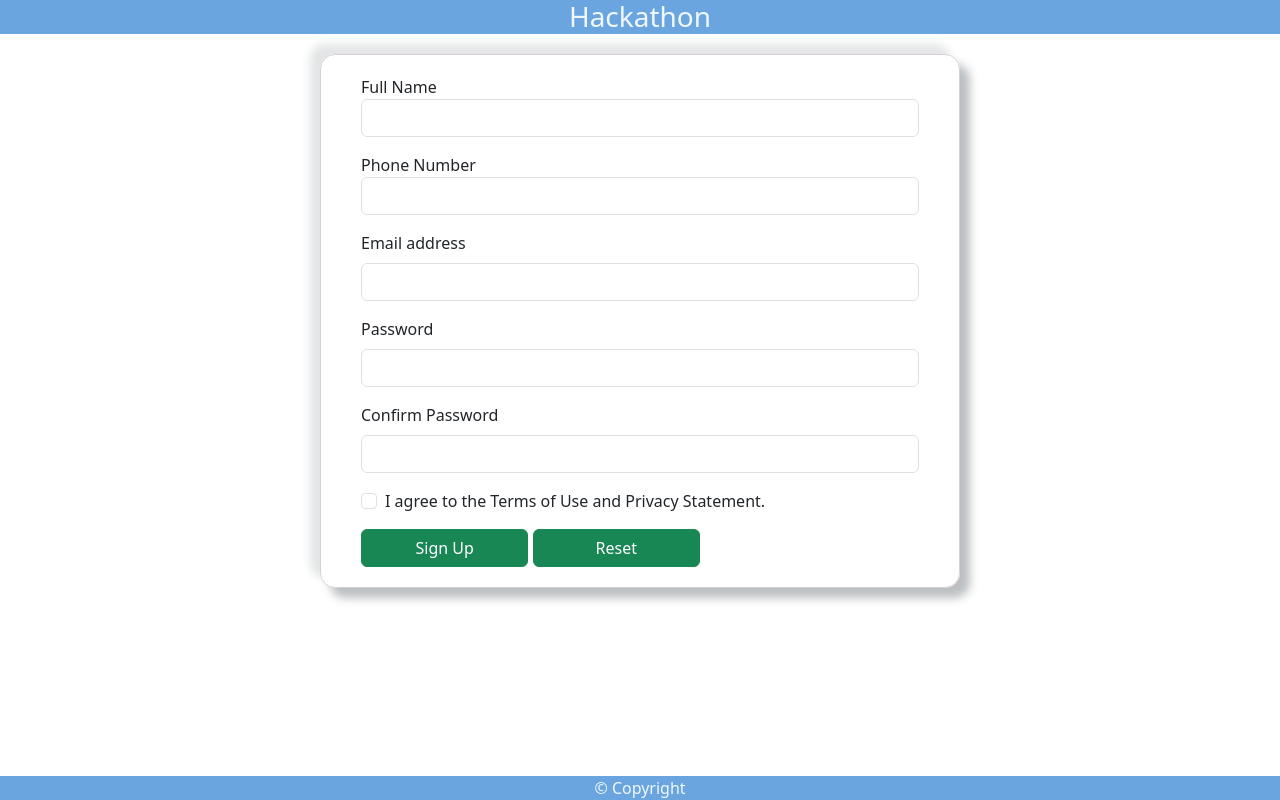
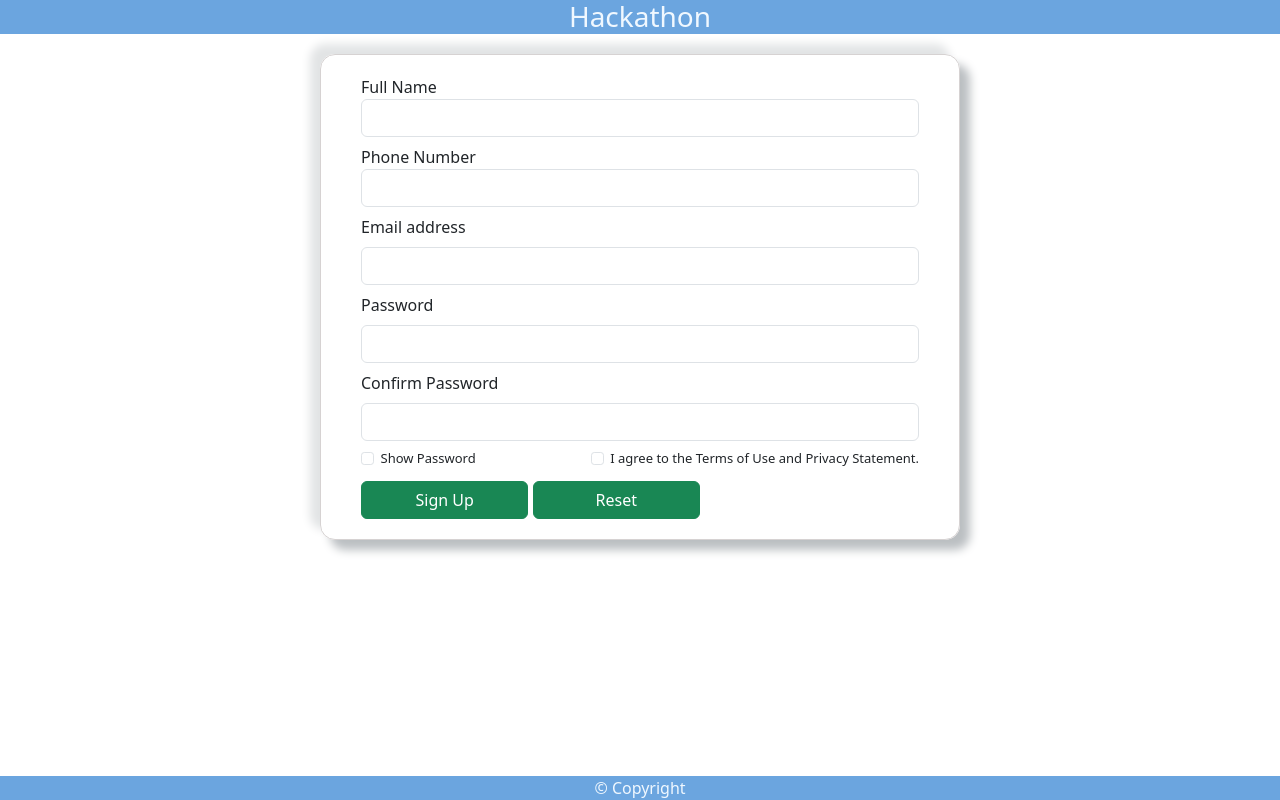
Before and after one commit to Ammu3103/Form-Validation, a plain HTML site: page index.html in a window 1280 px wide. Drawn offline with nearby package versions, Linux system fonts and the light colour scheme.

Commit message:
Update index.html

```diff
--- a/index.html
+++ b/index.html
@@ -1,56 +1,85 @@
 <!DOCTYPE html>
 <html lang="en">
+
 <head>
   <meta charset="UTF-8">
   <meta name="viewport" content="width=device-width, initial-scale=1.0">
-    <meta name="author" content="Amulya Macha"></meta>
+  <meta name="author" content="Amulya Macha">
+  </meta>
   <meta name="description" content="">
   <link rel="stylesheet" href="style.css">
   <link rel="shortcut icon" href="favicon.ico" type="image/x-icon">
-    <link href="https://cdn.jsdelivr.net/npm/bootstrap@5.3.0/dist/css/bootstrap.min.css" rel="stylesheet" integrity="sha384-9ndCyUaIbzAi2FUVXJi0CjmCapSmO7SnpJef0486qhLnuZ2cdeRhO02iuK6FUUVM" crossorigin="anonymous">
+  <link href="https://cdn.jsdelivr.net/npm/bootstrap@5.3.0/dist/css/bootstrap.min.css" rel="stylesheet"
+    integrity="sha384-9ndCyUaIbzAi2FUVXJi0CjmCapSmO7SnpJef0486qhLnuZ2cdeRhO02iuK6FUUVM" crossorigin="anonymous">
   <link rel="shortcut icon" href="Hack.ico" type="image/x-icon">
-    <title>Form
   <title>Form Validation</title>
 </head>
+
 <body>
-    <main>
-        <div class="head"><h3 class="sticky-bottom">Hackathon</h3></div>
+
+  <main class="main">
+
+    <div class="head">
+      <h3 class="sticky-bottom">Hackathon</h3>
+    </div>
+
     <div class="container">
+
       <form>
-            <div class="mb-3">
-                <label for="fullname" class="">Full Name</label>
-                <input type="text" class="form-control" id="fullname" required>
+
+        <div class="mb-2" id="name">
+          <label for="fullname" class="">Full Name<b><span class="error"> </span></b></label>
+          <input type="text" class="form-control" id="fullname" required />
         </div>
-            <div class="mb-3">
-                <label for="phonenumber" class="">Phone Number</label>
-                <input type="tel" class="form-control" id="phonenumber" required>
+
+        <div class="mb-2" id="phn">
+          <label for="phonenumber" class="">Phone Number<b><span class="error"> </span></b></label>
+          <input type="tel" class="form-control" id="phonenumber" required />
         </div>
-            <div class="mb-3">
-              <label for="exampleInputEmail1" class="form-label">Email address</label>
-              <input type="email" class="form-control" id="exampleInputEmail1" aria-describedby="emailHelp" required>
+
+        <div class="mb-2" id="email">
+          <label for="InputEmail" class="form-label">Email address<b> <span class="error"></span></b></label>
+          <input type="email" class="form-control" id="InputEmail" aria-describedby="emailHelp" required />
+        </div>
+
+        <div class="mb-2" id="pass">
+          <label for="InputPassword1" class="form-label">Password<b><span class="error"></span></b></label>
+          <input type="password" class="form-control" id="InputPassword1" required />
+        </div>
+
+        <div class="mb-2" id="cpass">
+          <label for="cInputPassword1" class="form-label">Confirm Password<b><span class="error"></span></b></label>
+          <input type="password" class="form-control" id="cInputPassword1" required />
+        </div>
+
+        <div class="container1">
+
+          <div class="mb-2 form-check">
+            <input type="checkbox" class="form-check-input" id="show">
+            <label class="form-check-label" for="show">Show Password</label>
+          </div>
+
+          <div class="mb-2  form-check">
+            <input type="checkbox" class="form-check-input" id="exampleCheck1" required />
+            <label class="form-check-label" for="exampleCheck1">I agree to the Terms of Use and Privacy
+              Statement.</label>
+        </div>
 
           </div>
-            <div class="mb-3">
-              <label for="InputPassword1" class="form-label">Password</label>
-              <input type="password" class="form-control" id="InputPassword1" required>
-            </div>
-            <div class="mb-3">
-                <label for="ConfirmInputPassword1" class="form-label">Confirm Password</label>
-                <input type="password" class="form-control" id="ConfirmInputPassword1" required>
-              </div>
-            <div class="mb-3 form-check">
-              <input type="checkbox" class="form-check-input" id="exampleCheck1" required>
-              <label class="form-check-label" for="exampleCheck1">I agree to the Terms of Use and Privacy Statement.</label>
-            </div>
+
         <div class="">
-              <button type="submit" class="btn btn-success button">Sign Up</button>
+          <button type="submit" id="sub" class="btn btn-success button">Sign Up</button>
           <button type="reset" class="btn btn-success button">Reset</button>
         </div>
       </form>
+
     </div>
+
   </main>
+  <script src="script.js"></script>
   <footer>
     <div class="foot">&copy; Copyright</div>
   </footer>
 </body>
+
 </html>
```
Lines whose indentation alone changed are shown as unchanged.
